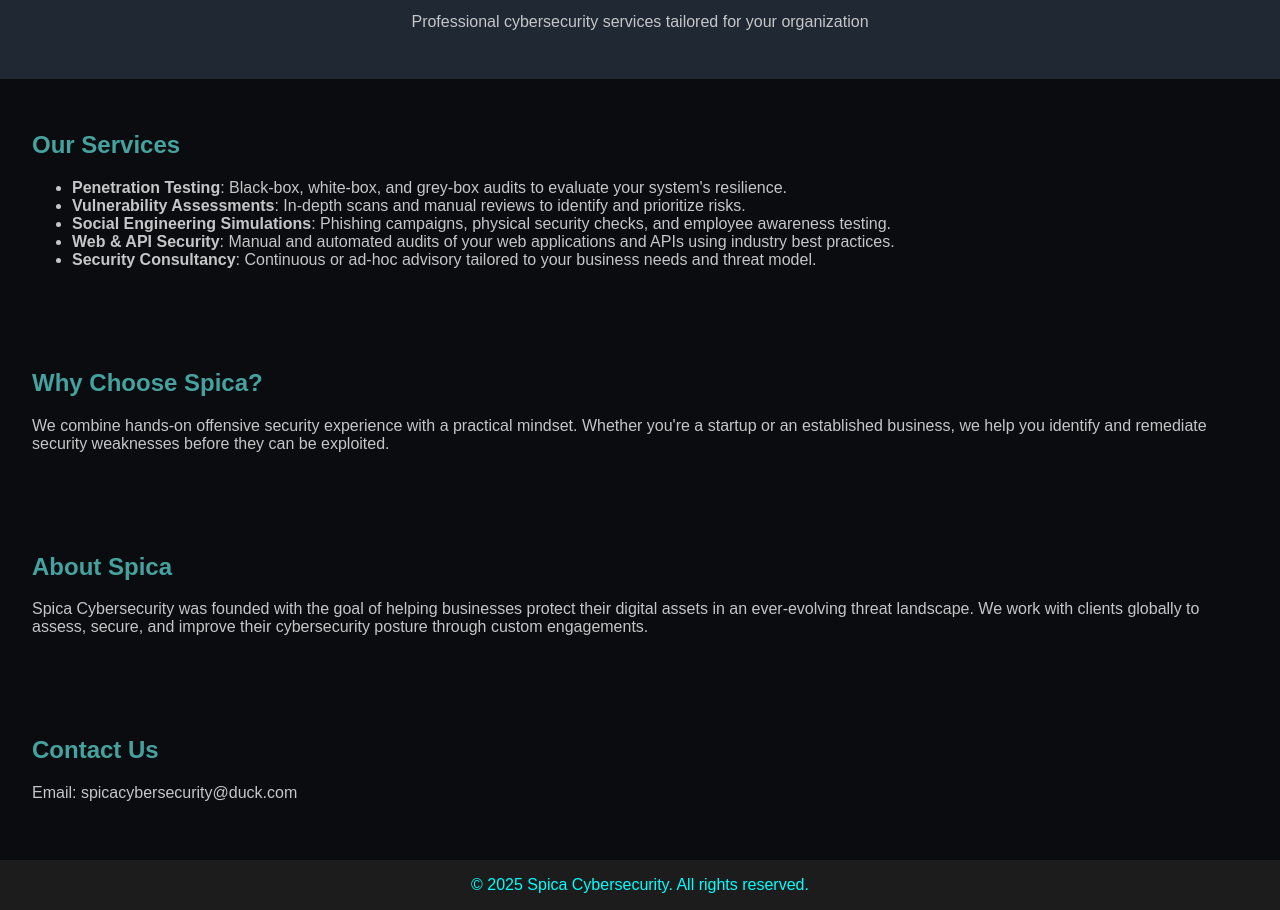
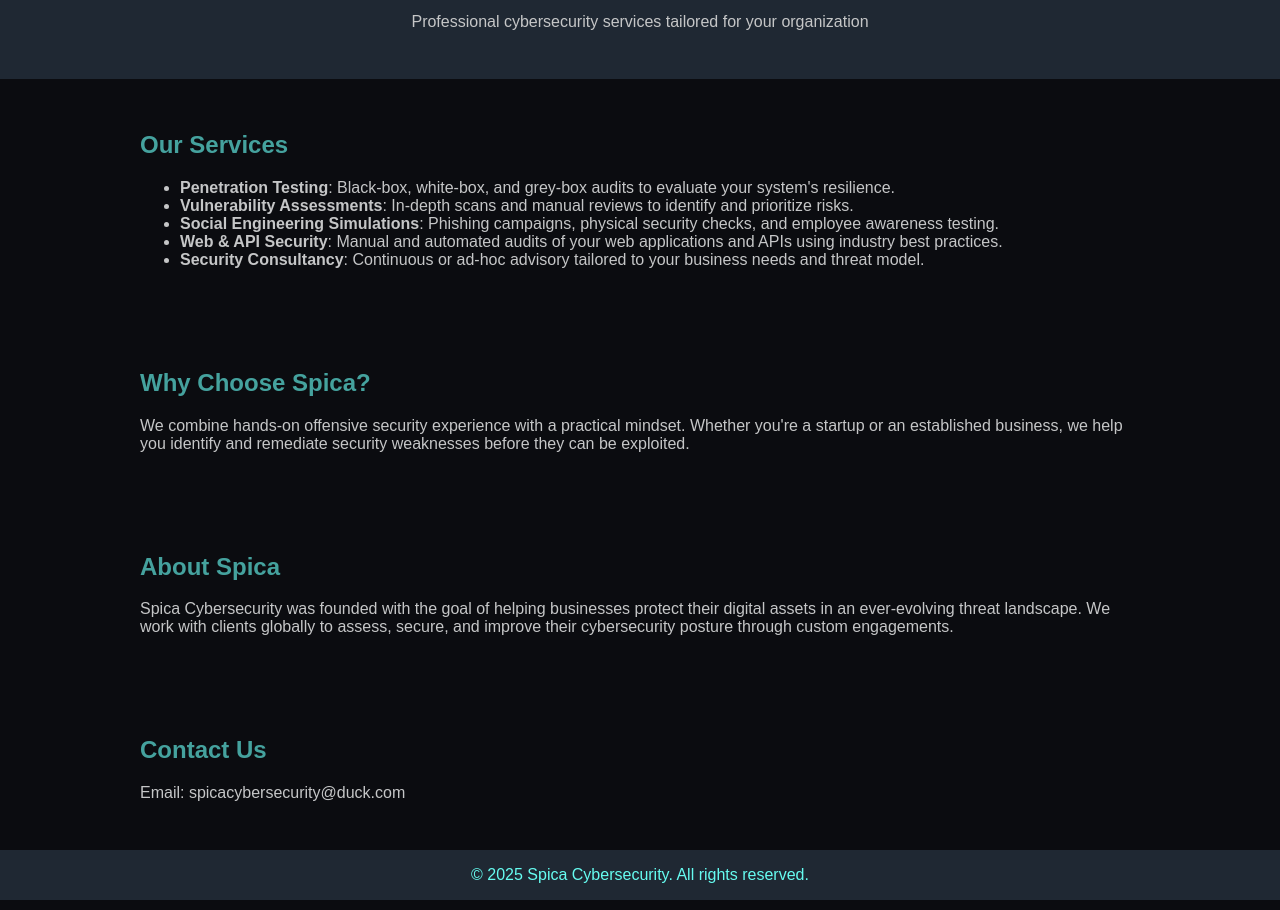
Before and after one commit to spicacybersecurity/spicacybersecurity.github.io, a plain HTML site: page index.html in a window 1280 px wide. Shown: the part 72-982 px from the top of the page. Drawn offline with Linux system fonts and the light colour scheme.

Commit message:
Some fixes

```diff
--- a/index.html
+++ b/index.html
@@ -12,36 +12,55 @@
       padding: 0;
       background-color: #0b0c10;
       color: #c5c6c7;
+      min-height: 100vh;
+      display: flex;
+      flex-direction: column;
     }
+
+    .container {
+      max-width: 1000px;
+      margin: 0 auto;
+      padding: 0 1.5rem;
+      width: 100%;
+    }
+
     header {
       background-color: #1f2833;
-      padding: 2rem;
+      padding: 2rem 1.5rem;
       text-align: center;
     }
+
     header h1 {
       margin: 0;
       color: #66fcf1;
     }
+
     section {
-      padding: 2rem;
+      padding: 2rem 0;
     }
+
     h2 {
       color: #45a29e;
     }
+
     footer {
       text-align: center;
-      padding: 1rem;
+      padding: 1rem 0;
       background-color: #1f2833;
       color: #66fcf1;
+      margin-top: auto;
     }
   </style>
 </head>
-<body style="margin: 0; min-height: 100vh; position: relative; padding-bottom: 60px;">
+<body>
   <header>
+    <div class="container">
       <h1>Spica Cybersecurity</h1>
       <p>Professional cybersecurity services tailored for your organization</p>
+    </div>
   </header>
 
+  <main class="container">
     <section>
       <h2>Our Services</h2>
       <ul>
@@ -67,10 +86,10 @@
       <h2>Contact Us</h2>
       <p>Email: spicacybersecurity@duck.com</p>
     </section>
+  </main>
 
-  <footer style="position: absolute; bottom: 0; width: 100%; text-align: center; padding: 1rem 0; background-color: #1c1c1c; color: #00ffff;">
+  <footer>
     © 2025 Spica Cybersecurity. All rights reserved.
   </footer>
-
 </body>
 </html>
```
Lines whose indentation alone changed are shown as unchanged.
